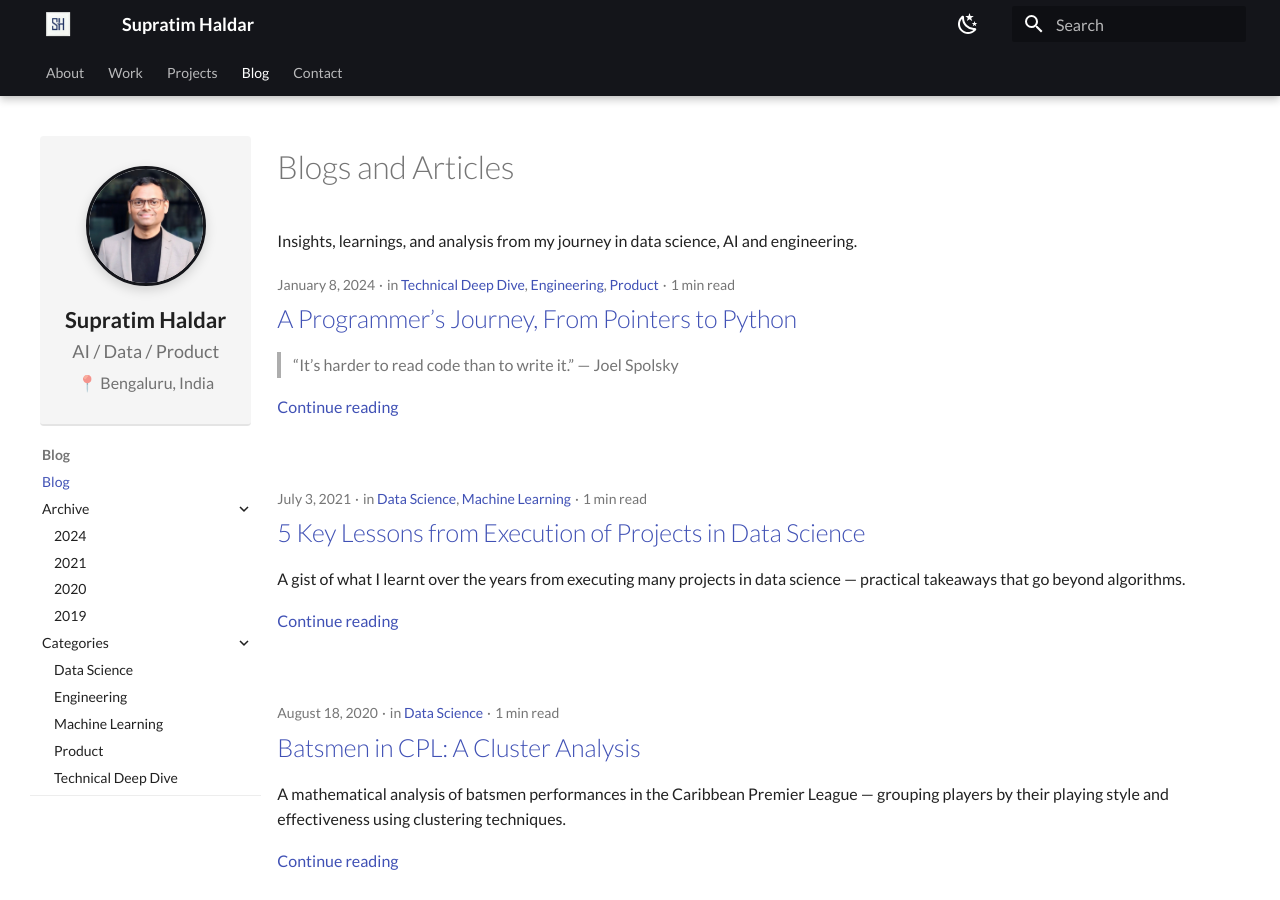
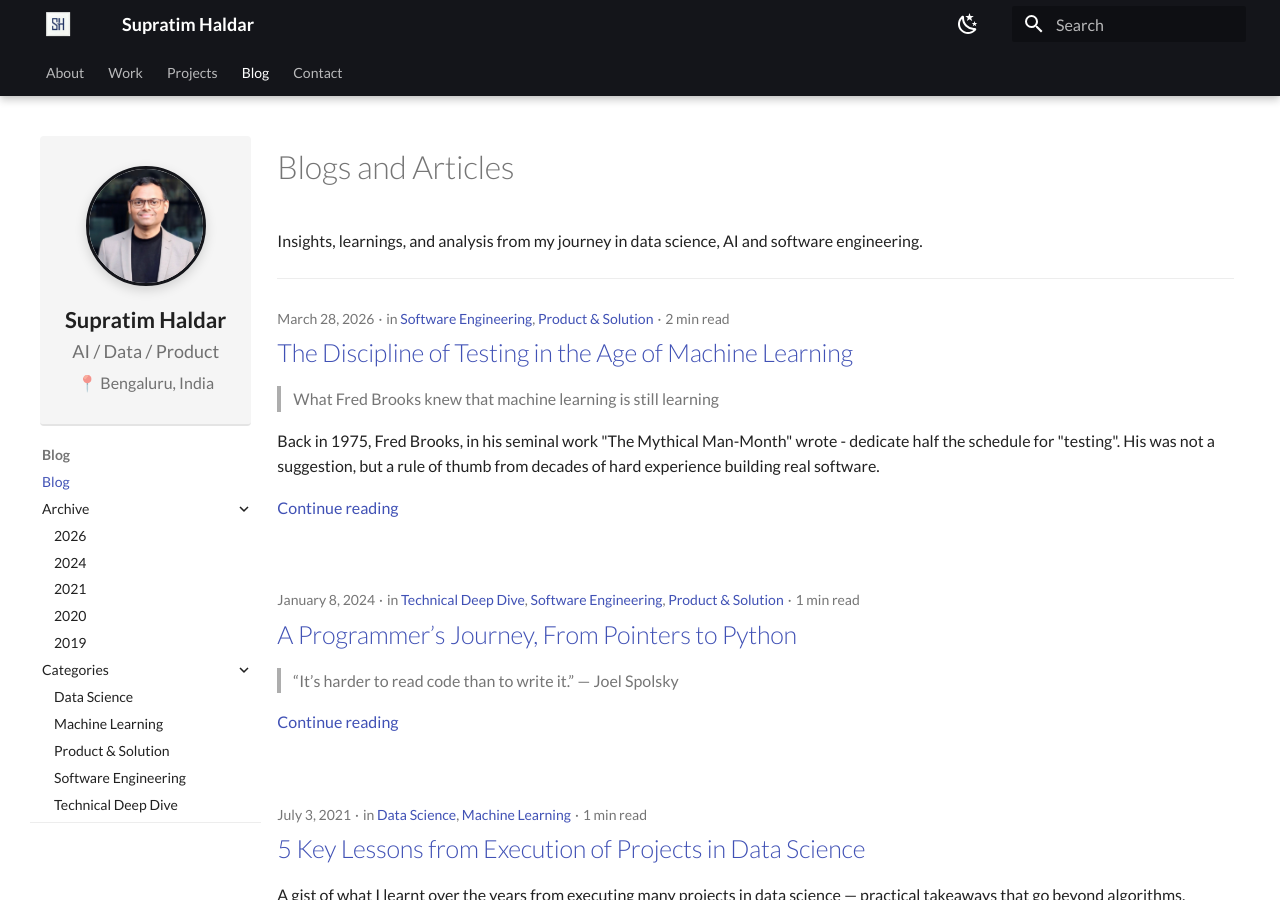
Before and after one commit to SupratimH/supratimh.github.io, an MkDocs documentation site: the page built from docs/blog/index.md, in a window 1280 px wide and 900 px high. Built offline with MkDocs 1.6.1 and Material for MkDocs 9.7.7, drawn with Linux system fonts in a browser that asks for light colours.

Commit message:
new blog post

```diff
--- a/docs/blog/index.md
+++ b/docs/blog/index.md
@@ -1,8 +1,10 @@
 ---
 title: Blog
-description: Articles and tutorials on data science, AI, and cricket analytics
+description: Articles and tutorials on data science, AI, and software engineering
 ---
 
 # Blogs and Articles
 
-Insights, learnings, and analysis from my journey in data science, AI and engineering.
+Insights, learnings, and analysis from my journey in data science, AI and software engineering.
+
+---
--- a/mkdocs.yml
+++ b/mkdocs.yml
@@ -30,8 +30,8 @@ markdown_extensions:
       emoji_index: !!python/name:material.extensions.emoji.twemoji
       emoji_generator: !!python/name:material.extensions.emoji.to_svg
   - toc:
-      permalink: true
-      toc_depth: 2-3
+      permalink: false
+      toc_depth: 3
   - pymdownx.tabbed:
       alternate_style: true
   - pymdownx.highlight:
@@ -123,8 +123,8 @@ plugins:
         - Data Science
         - Machine Learning
         - Artificial Intelligence
-        - Product
-        - Engineering
+        - Product & Solution
+        - Software Engineering
         - Technical Deep Dive
   - tags
 
@@ -142,8 +142,7 @@ extra_css:
 nav:
   - About: index.md
   - Work: work.md
-  - Projects:
-    - Overview: project.md
+  - Projects: project.md
   - Blog:
     - blog/index.md
   - Contact: contact.md
```
Also changed, not shown: docs/blog/posts/2024-01-08-from-c-to-python.md (+2 -2 lines), docs/blog/posts/2026-03-28-testing-in-machine-learning.md (added, +34 -0 lines), 1 other file.
